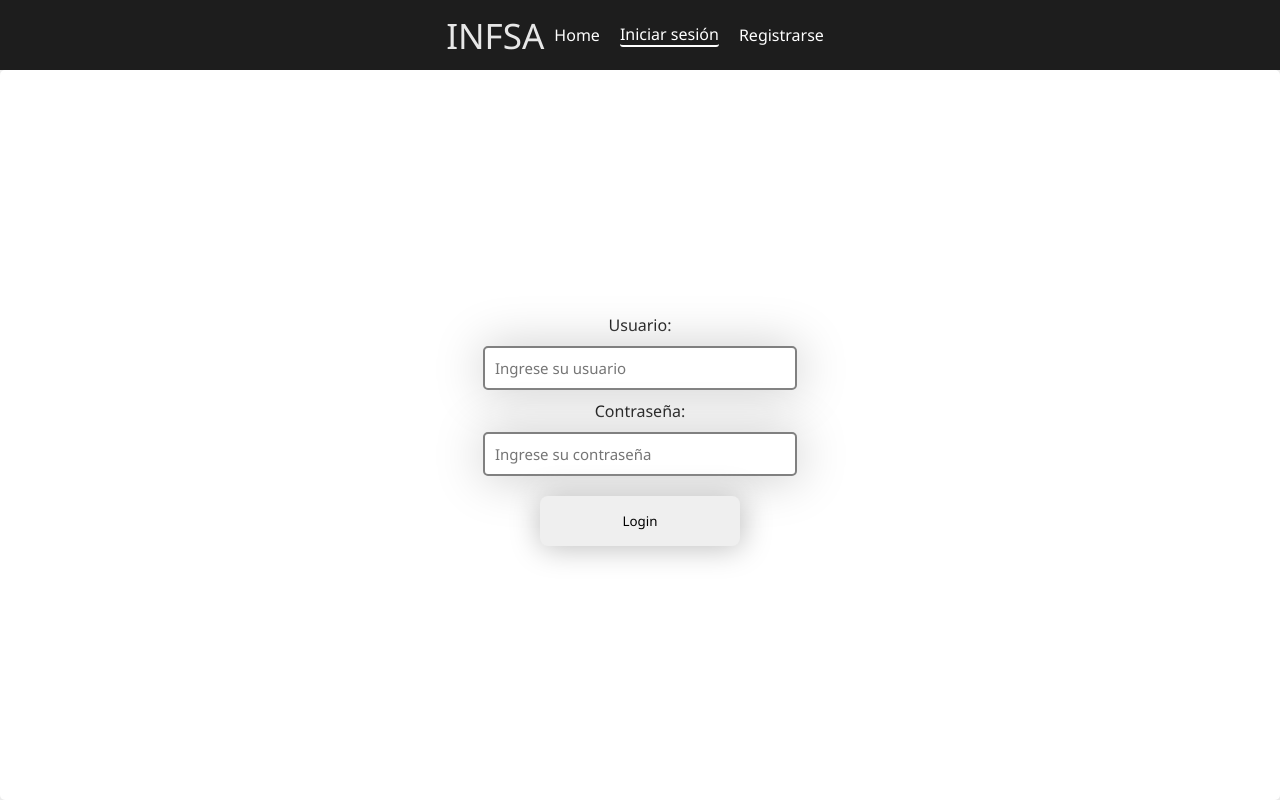
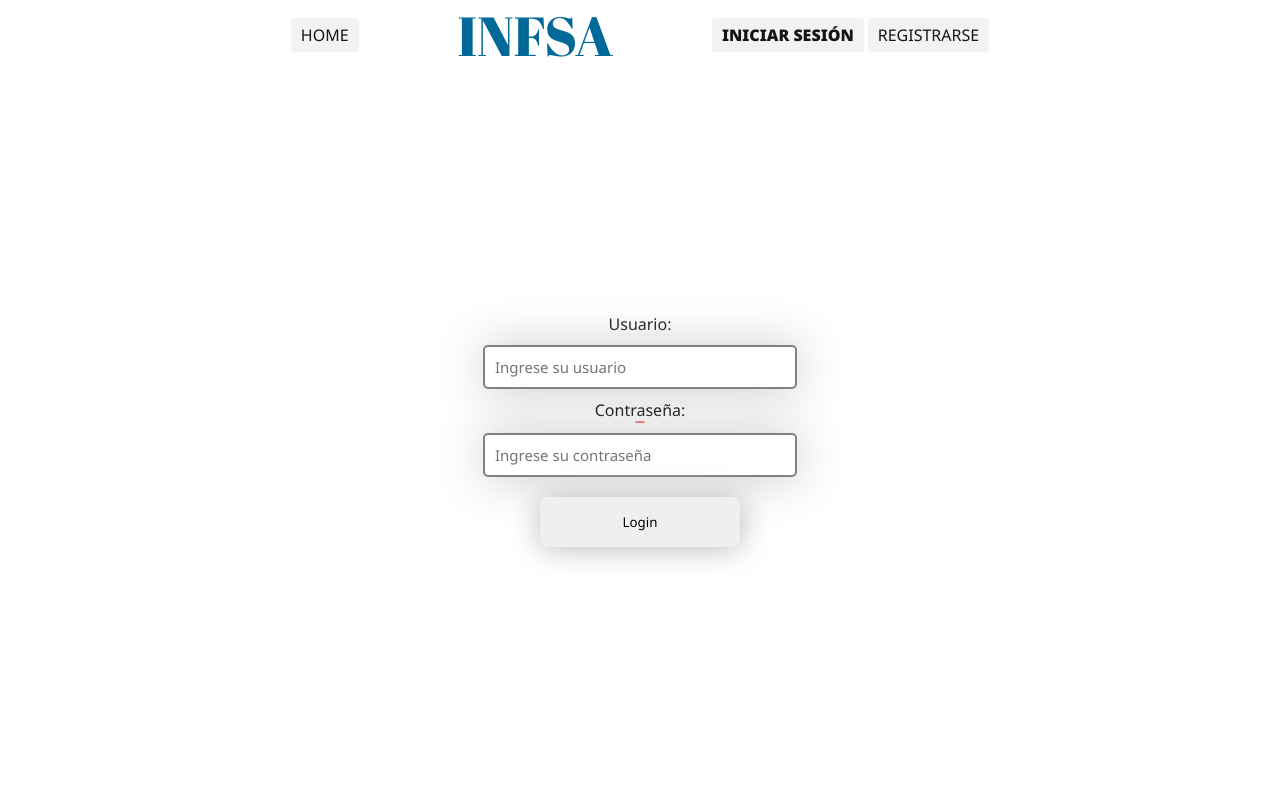
Before and after one commit to aboueidlautaro/blog_front, a React (Create React App) app: page /login in a window 1280 px wide. Built offline with nearby package versions, Linux system fonts and the light colour scheme; no server answers; the HTML template or start-up script is replaced by a standard one.

Commit message:
updt stet

```diff
--- a/public/index.html
+++ b/public/index.html
@@ -24,7 +24,7 @@
       work correctly both with client-side routing and a non-root public URL.
       Learn how to configure a non-root public URL by running `npm run build`.
     -->
-    <title>Blog informativo</title>
+    <title>INFSA</title>
   </head>
   <body>
     <noscript>You need to enable JavaScript to run this app.</noscript>
--- a/src/App.css
+++ b/src/App.css
@@ -1,4 +1,4 @@
-
+@import url('https://fonts.googleapis.com/css2?family=Abril+Fatface&display=swap');
 
 @import url('https://fonts.googleapis.com/css2?family=Noto+Sans:wght@400;700;800;900&display=swap');
 
@@ -73,10 +73,18 @@ body {
 }
 .basicInfo {
   text-align: center;
+  margin: 40px;
 }
-.basicInfo h1 {
+.basicInfo .organizedInfo {
+  display: flex;
+  flex-direction: column;
+  flex-wrap: nowrap;
   margin: 20px 0
 }
+.basicInfo .organizedInfo p {
+  font-weight: 600;
+}
+
 .btnChangePassword{
   box-shadow: rgba(99, 99, 99, 0.2) 0px 2px 8px 2px;
 }
@@ -91,7 +99,8 @@ body {
   border-radius: 2px;
 }
 .active {
-  border-bottom: 2px solid white;
+  color: #103647;
+  font-weight: 900;
   border-radius: 3px;
 }
 .comment {
@@ -138,19 +147,18 @@ body {
   overflow: hidden;
 }
 .post {
-  grid-column: span 3;
+  grid-column: span 2;
   width: auto;
-  min-width: 200px;
+  min-width: 100px;
+  max-width: 900px;
   height: auto;
   min-height: 300px;
   border-radius: 15px;
   display: flex;
   flex-direction: column;
-  margin-top: 50px;
-  border: 1px solid lightgray;
+  margin-top: 30px;
   font-family: Arial, Helvetica, sans-serif;
 
-  box-shadow: rgba(99, 99, 99, 0.2) 0px 2px 8px 0px;
 }
 .column {
   columns: auto;
@@ -165,24 +173,24 @@ body {
 }
 
 .post:hover {
-  box-shadow: rgba(100, 100, 111, 0.2) 0px 7px 29px 0px;
+  opacity: 80%;
   cursor: pointer;
 }
 .post .title {
 
   max-height: 300px;
-  text-align: center;
+  text-align: left;
   padding: 10px;
   background-color: rgb(255, 255, 255);
   display: grid;
   font-weight: bold;
   font-size: 24px;
-  place-content: center;
+  place-content: left;
   color: black;
 }
 
 .post .body {
-  text-align: center;
+  text-align: left;
   padding: 10px 10px 0 10px;
   margin: 0px 0px 10px 0px;
   flex: 40%;
@@ -196,14 +204,13 @@ body {
 
 .post .footer {
   flex: 12%;
-  border-top: 1px solid lightgray;
   display: flex;
-  min-height: 80px;
-  max-height: 80px;
-  align-items: center;
-  justify-content: center;
+  min-height: 40px;
+  max-height: 40px;
+  align-items: left;
+  justify-content: left;
   padding-left: 15px;
-  background-color: rgb(0, 0, 0);
+
   color: white;
   border-bottom-left-radius: 10px;
   border-bottom-right-radius: 10px;
@@ -217,10 +224,29 @@ body {
   text-align: center;
   border-bottom: 2px solid black;
 }
+.footer {
+  display: flex;
+  flex-direction: column;
+  text-align: left;
+}
+.footer .username {
+  color: black;
+  font-weight: 600;
+}
+.footer p {
+  color: black;
+  font-weight: 600;
+}
+.footer .username a{
+  color: black;
+  font-weight: 600;
+}
+.footer .username a:hover{
 
-.footer .username {
-  color: white;
+  color: gray;
+
 }
+
 .iconoFontAwesome {
   margin-left: 7px
 
@@ -231,14 +257,14 @@ body {
   justify-content: center;
   align-items: center;
 }
-
-.likeBttn {
-  color: rgba(250, 250, 250, 0.8);
+.footer button {
+  background-color: #006998;
+  color: white
 }
-.unlikeBttn {
-  color: white;
+.footer button:hover {
+  background-color: #054e70;
+  color: white
 }
-
 .buttons label {
   margin-right: 20px;
   margin-left: 10px;
@@ -285,7 +311,7 @@ textarea {
   align-items: center;
   width: 100vw;
   height: calc(100vh - 70px);
-  box-shadow: 1px 1px 30px 1px rgb(189, 189, 189);
+
   border-radius: 5px;
 }
 
@@ -336,70 +362,146 @@ span {
 
 /* NAVBAR */
 
-.navbar {
+.navbar-main {
+  width: 100%;
+  background-color: white;
+  display: flex;
+  justify-content: center;
+  color: black;
+
+}
+.navbar2 {
   top: 0;
-  width: 100%;
+  width: 70%;
   height: 70px;
   position: relative;
-  background-color: rgb(29, 29, 29);
+  background-color: white;
   display: flex;
   align-items: center;
+  justify-content: space-evenly;
   font-family: Arial, Helvetica, sans-serif;
 }
-.navbar .links {
+.navbar2 .links2 {
   flex: 50%;
-  justify-content: center;
+  justify-content: space-around;
   height: 100%;
   display: flex;
   align-items: center;
 }
-.navbar .links span {
+.navbar2 .links2 span {
   color: rgb(231, 231, 231);
   font-size: 35px;
 }
-.navbar .links a {
-  margin: 0 10px;
+.loggedInContainer2 .titleUserNavbar2{
+  display: flex;
+  flex-direction: column;
+  overflow:hidden;
+  white-space:nowrap;
+  text-overflow: ellipsis;
+  text-decoration: none;
 }
-.navbar .links a:hover {
-  background-color: white;
-  color: black;
-  padding: 3px 6px;
-  border-radius: 8px;
-}
-.loggedInContainer .titleUserNavbar{
+.loggedInContainer2 .titleUserNavbar2 span{
   font-size: 15px;
   padding: 0px 4px;
+  color: #04337a;
+  display: flex;
+  align-items: center;
+  justify-content: center;
+
 }
-.loggedInContainer .titleUserNavbar:hover{
+.loggedInContainer2 .titleUserNavbar2 small{
+  font-size: 12px;
+  padding: 0px 4px;
+  color: rgb(37, 37, 37);
+
+}
+.loggedInContainer2 .titleUserNavbar2 span::first-letter{
+  text-transform: uppercase;
+}
+.loggedInContainer2 .titleUserNavbar2:hover{
   transform: scale(1.08);
 }
 
-.navbar .loggedInContainer {
-  flex: 50%;
+.navbar2 .loggedInContainer2 {
+
   height: 100%;
   justify-content: center;
   display: flex;
 
   align-items: center;
 }
-a {
-
-  text-decoration: none;
-  color: white;
+.width-box-navbar-items {
+  width: 30%;
+}
+#logo2 {
+  font-family: 'Abril Fatface', cursive;
+  font-size: 55px;
+  color: #006998;
 }
 
-.navbar button {
+.menubar {
+  width: 100%;
+  align-items: center;
+  display: flex;
+  justify-content: center;
+
+}
+.menubar2 {
+  width: 100%;
+  align-items: center;
+  display: flex;
+  justify-content: space-evenly;
+
+}
+.navbar-main .navbar2 .links2 .menubar a {
+    background-color: #f2f2f2;
+    border-color: #f2f2f2;
+    color: #141414;
+    transition: all .2s ease-in-out;
+    text-transform: uppercase;
+    padding: 6px 10px;
+    margin: 2px;
+    border-radius: 0.25rem;
+    text-decoration: none;
+}
+.navbar-main .navbar2 .links2 .menubar a:hover {
+  color: #006998;
+}
+.navbar-main .navbar2 .links2 .menubar2 a {
+  background-color: #f2f2f2;
+  border-color: #f2f2f2;
+  color: #141414;
+  transition: all .2s ease-in-out;
+  text-transform: uppercase;
+  padding: 6px 10px;
+  margin: 2px;
+  border-radius: 0.25rem;
+
+}
+.navbar-main .navbar2 .links2 .menubar2 a:hover {
+color: #006998;
+}
+
+
+.navbar2 button {
+  font-weight: bolder;
   width: 100px;
   height: 40px;
   cursor: pointer;
   margin-right: 10px;
   background-color: white;
+  border: 1px solid #0250c9;
+  color: #0250c9;
+}
+.navbar2 button:hover {
+  background-color: #0250c9;
+  color: white
 }
 
-.navbar h1 {
+.navbar2 h1 {
   text-align: right;
   margin-right: 10px;
-  color: white;
+  color: #0250c9;
   font-weight: lighter;
 }
 
@@ -424,7 +526,9 @@ a {
   flex-direction: column;
 }
 
-
+a {
+  text-decoration: none;
+}
 
 
 
@@ -444,9 +548,9 @@ a {
 }
 
 #individual .body {
-  align-items: center;
+  align-items: left;
   margin: auto;
-  text-align: center;
+  text-align: left;
 
 }
 
@@ -455,8 +559,8 @@ a {
 
 }
 #individual p {
-
-  text-align: center;
+  padding: 0px 10px;
+  text-align: left;
   color: darkblue;
   font-weight: bold;
   margin: 10px 0;
@@ -490,3 +594,17 @@ button {
 .loginContainer input {
   border: 2px solid dodgerblue;
 }
+
+.messageForm {
+  color: white;
+  background-color: rgb(248, 95, 95);
+  padding: 1px 5px;
+  border-radius: 5px;
+}
+
+.errorMessage {
+  color: white;
+  background-color: rgb(248, 95, 95);
+  padding: 1px 5px;
+  border-radius: 5px;
+}
--- a/src/components/Navbar.jsx
+++ b/src/components/Navbar.jsx
@@ -1,16 +1,16 @@
 import "../App.css";
-import { Route, NavLink, Navigate, Routes } from "react-router-dom";
+import { NavLink } from "react-router-dom";
 
 import { FontAwesomeIcon } from "@fortawesome/react-fontawesome";
 import { faCaretDown } from "@fortawesome/free-solid-svg-icons";
 
-import { AuthContext } from "../helpers/AuthContext";
 import { useState, useEffect } from "react";
 import axios from "axios";
 
 const Navbar = () => {
   const [authState, setAuthState] = useState({
     username: "",
+    autor: "",
     id: 0,
     status: false,
   });
@@ -28,6 +28,7 @@ const Navbar = () => {
         } else {
           setAuthState({
             username: response.data.username,
+            autor: response.data.autor,
             id: response.data.id,
             status: true,
           });
@@ -41,29 +42,57 @@ const Navbar = () => {
   };
 
   return (
-    <div className="navbar">
-      <div className="links">
+    <>
+      <div className="navbar-main">
+        <div className="navbar2">
+          <div className="links2 width-box-navbar-items">
             {!authState.status ? (
               <>
-            <span id="logo">INFSA</span>
+                <div className="menubar2">
+                  <div className="">
                     <NavLink to="/">Home</NavLink>
+                  </div>
+                  <div className="">
+                    <span id="logo2">INFSA</span>
+                  </div>
+                  <div className="">
                     <NavLink to="/login">Iniciar sesión</NavLink>
                     <NavLink to="/registration">Registrarse</NavLink>
+                  </div>
+                </div>
               </>
             ) : (
               <>
-            <span>INFSA</span>
-            <NavLink to="/">Home</NavLink>
-            <NavLink to="/createpost">Crear publicación</NavLink>
+                <div className="menubar width-box-navbar-items">
+                  <NavLink className="btnActionsBar" to="/">
+                    Home
+                  </NavLink>
+                  <NavLink to="/createpost">Publicar</NavLink>
+                </div>
               </>
             )}
           </div>
-
           {authState.status ? (
-        <div className="loggedInContainer">
-          <NavLink to={"/profile/" + authState.id} className="titleUserNavbar">
-            {authState.username}
-            <FontAwesomeIcon className="iconoFontAwesome" icon={faCaretDown} />
+            <div className="width-box-navbar-items">
+              <span id="logo2">INFSA</span>
+            </div>
+          ) : (
+            <></>
+          )}
+          {authState.status ? (
+            <div className="loggedInContainer2 width-box-navbar-items">
+              <NavLink
+                to={"/profile/" + authState.id}
+                className="titleUserNavbar2"
+              >
+                <span>
+                  {authState.autor}
+                  <FontAwesomeIcon
+                    className="iconoFontAwesome"
+                    icon={faCaretDown}
+                  />
+                </span>
+                <small>{authState.username}</small>
               </NavLink>
               <button onClick={logout}>Cerrar sesión</button>
             </div>
@@ -71,6 +100,8 @@ const Navbar = () => {
             <></>
           )}
         </div>
+      </div>
+    </>
   );
 };
 export default Navbar;
--- a/src/helpers/requireAuth.jsx
+++ b/src/helpers/requireAuth.jsx
@@ -6,7 +6,7 @@ import { AuthContext } from "./AuthContext";
 
 const CapaRequireAuth = () => {
   let { id } = useParams();
-  const { authState } = useContext(AuthContext);
+
   const [username, setUsername] = useState("");
 
   useEffect(() => {
--- a/src/pages/CreatePost.js
+++ b/src/pages/CreatePost.js
@@ -1,13 +1,11 @@
-import React, { useContext, useEffect } from "react";
+import React, { useEffect } from "react";
 import { Formik, Form, Field, ErrorMessage } from "formik";
 import * as Yup from "yup";
 import axios from "axios";
 
-import { AuthContext } from "../helpers/AuthContext";
 import { useNavigate } from "react-router-dom";
 
 function CreatePost() {
-  const { authState } = useContext(AuthContext);
   const navigate = useNavigate();
   const initialValues = {
     title: "",
--- a/src/pages/Home.js
+++ b/src/pages/Home.js
@@ -2,8 +2,7 @@ import React from "react";
 import axios from "axios";
 import { useEffect, useState } from "react";
 import { Link, useNavigate } from "react-router-dom";
-import { useContext } from "react";
-import { AuthContext } from "../helpers/AuthContext";
+
 import portada from "../static/image/estadio.jpeg";
 
 import "../App.css";
@@ -12,7 +11,7 @@ import DollarBar from "../components/DollarBar";
 function Home() {
   const [listOfPosts, setListOfPosts] = useState([]);
   const [search, setSearch] = useState("");
-  const { authState } = useContext(AuthContext);
+
   const navigate = useNavigate();
 
   useEffect(() => {
@@ -22,7 +21,6 @@ function Home() {
       })
       .then((response) => {
         setListOfPosts(response.data.listOfPosts);
-        console.log(response.data.listOfPosts);
       });
   }, []);
 
@@ -57,8 +55,8 @@ function Home() {
             {results.map((value, key) => {
               return (
                 <div key={key} className="column post">
+                  <img src={portada} alt={portada} />
                   <div className="title"> {value.title} </div>
-
                   <div
                     className="body phrase-short"
                     onClick={() => {
@@ -69,7 +67,9 @@ function Home() {
                   </div>
                   <div className="footer">
                     <div className="username">
-                      <Link to={`/profile/${value.UserId}`}>{value.autor}</Link>
+                      <Link to={`/profile/${value.UserId}`}>
+                        Por {value.autor}
+                      </Link>
                     </div>
                   </div>
                 </div>
--- a/src/pages/Profile.js
+++ b/src/pages/Profile.js
@@ -1,13 +1,16 @@
 import React, { useEffect, useState, useContext } from "react";
 import { useParams, useNavigate } from "react-router-dom";
 import axios from "axios";
+import moment from "moment";
 import { AuthContext } from "../helpers/AuthContext";
 import "../App.css";
+import "moment/locale/es";
 
 function Profile() {
   let { id } = useParams();
   const navigate = useNavigate();
   const [username, setUsername] = useState("");
+  const [autor, setAutor] = useState("");
   const [listOfPosts, setListOfPosts] = useState([]);
   const { authState } = useContext(AuthContext);
 
@@ -16,6 +19,7 @@ function Profile() {
       .get(`https://blog-jwt.herokuapp.com/auth/basicinfo/${id}`)
       .then((response) => {
         setUsername(response.data.username);
+        setAutor(response.data.autor);
       });
 
     axios
@@ -29,9 +33,15 @@ function Profile() {
     <div className="profilePageContainer">
       <div className="basicInfo">
         {" "}
-        <h1>
-          Viendo cuenta: <span> {username}.</span>
-        </h1>
+        <div className="organizedInfo">
+          <p>
+            Visualizando: <span> {autor}.</span>
+          </p>
+          <p>
+            Registrado como:
+            <span> {username}.</span>
+          </p>
+        </div>
         {authState.username === username && (
           <button
             onClick={() => {
@@ -58,7 +68,7 @@ function Profile() {
                 {value.postText}
               </div>
               <div className="footer">
-                <div className="username">{value.username}</div>
+                <p>{moment(value.createdAt).format("LL")}</p>
               </div>
             </div>
           );
--- a/src/pages/Registration.js
+++ b/src/pages/Registration.js
@@ -1,4 +1,4 @@
-import React from "react";
+import React, { useState } from "react";
 import { Formik, Form, Field, ErrorMessage } from "formik";
 import * as Yup from "yup";
 import axios from "axios";
@@ -11,17 +11,33 @@ function Registration() {
   };
 
   const validationSchema = Yup.object().shape({
-    autor: Yup.string().min(3).max(50).required(),
-    username: Yup.string().min(3).max(15).required(),
-    password: Yup.string().min(4).max(20).required(),
+    autor: Yup.string()
+      .min(4, "El nombre debe contener 4 caracteres como minimo")
+      .max(50)
+      .required("El nombre es obligatorio"),
+    username: Yup.string()
+      .min(4, "El usuario debe contener 4 caracteres como minimo")
+      .max(15)
+      .required("Ingrese un usuario correcto"),
+    password: Yup.string()
+      .min(8, "La contraseña debe contener 8 caracteres como mínimo")
+      .max(20)
+      .matches(
+        /^.*(?=.{8,})((?=.*[!@#$%^&*()\-_=+{};:,<.>]){1})(?=.*\d)((?=.*[a-z]){1})((?=.*[A-Z]){1}).*$/,
+        "Debe contener una mayúscula, una minúcula, un número y un caracter especial."
+      )
+      .required("Introduzca una contraseña"),
   });
 
-  const mensajeError = "";
-
   const onSubmit = (data) => {
-    axios.post("https://blog-jwt.herokuapp.com/auth", data).then(() => {
-      const mensajeError = "Cuenta creada con éxito.";
-    });
+    axios
+      .post("https://blog-jwt.herokuapp.com/auth", data)
+      .then(() => {
+        console.log(data);
+      })
+      .catch((err) => {
+        console.log(err.message);
+      });
   };
 
   return (
@@ -32,9 +48,13 @@ function Registration() {
         validationSchema={validationSchema}
       >
         <div id="container-form">
-          <Form className="formContainer">
+          <Form id="formContainer" className="formContainer">
             <label>Nombre completo: </label>
-            <ErrorMessage name="autor" component="span" />
+            <ErrorMessage
+              className="errorMessage"
+              name="autor"
+              component="span"
+            />
             <Field
               autoComplete="off"
               id="inputCreatePost"
@@ -43,7 +63,11 @@ function Registration() {
             />
 
             <label>Usuario: </label>
-            <ErrorMessage name="username" component="span" />
+            <ErrorMessage
+              className="errorMessage"
+              name="username"
+              component="span"
+            />
             <Field
               autoComplete="off"
               id="inputCreatePost"
@@ -52,7 +76,11 @@ function Registration() {
             />
 
             <label>Contraseña: </label>
-            <ErrorMessage name="password" component="span" />
+            <ErrorMessage
+              className="errorMessage"
+              name="password"
+              component="span"
+            />
             <Field
               autoComplete="off"
               type="password"
@@ -60,7 +88,7 @@ function Registration() {
               name="password"
               placeholder="Ingresa una contraseña"
             />
-            <p>{mensajeError}</p>
+
             <button type="submit">Registrarme</button>
           </Form>
         </div>
```
Also changed, not shown: src/App.js (+1 -6 lines), src/pages/Login.js (+4 -5 lines), src/pages/Post.js (+3 -10 lines). Lines whose indentation alone changed are shown as unchanged.
